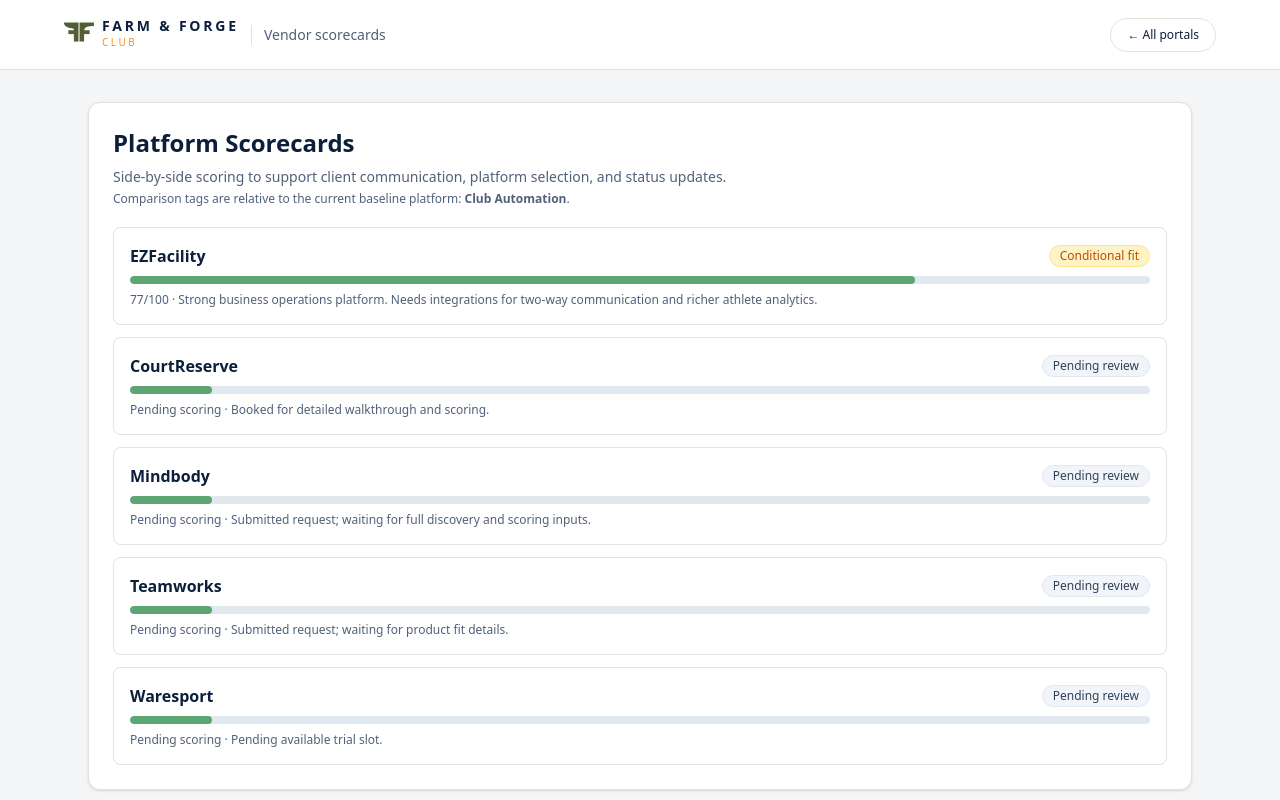
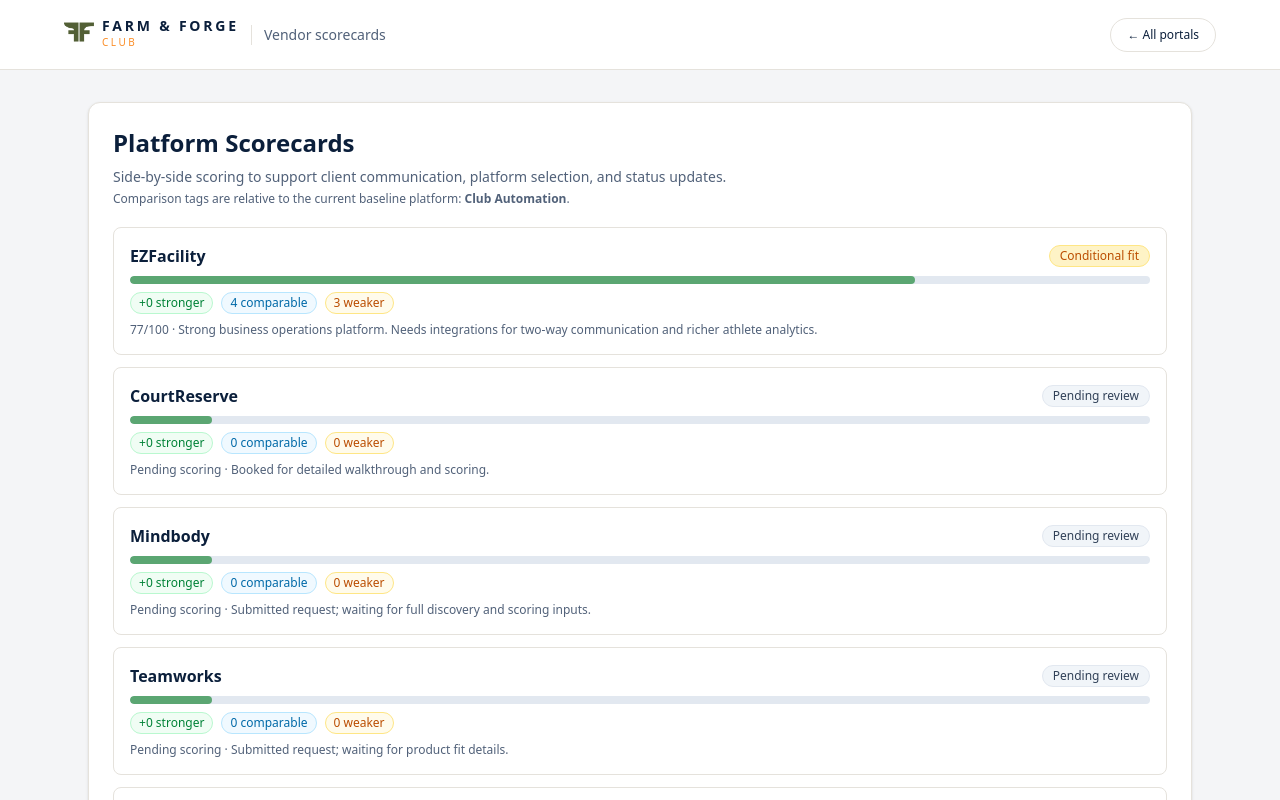
Before and after one commit to medlmichael/farm-forge-portal, a Next.js app: page /scorecards in a window 1280 px wide. Shown: the top 800 px of the page. Built offline with nearby package versions, Linux system fonts and the light colour scheme.

Commit message:
Add net vs Club Automation summary chips to scorecard chart

```diff
--- a/src/app/scorecards/page.tsx
+++ b/src/app/scorecards/page.tsx
@@ -57,6 +57,10 @@
           <div className="mt-5 space-y-3">
             {ranked.map((vendor) => {
               const width = vendor.outOf100 ?? 8;
+              const stronger = vendor.rows.filter((row) => row.vsClubAutomation === "stronger").length;
+              const comparable = vendor.rows.filter((row) => row.vsClubAutomation === "comparable").length;
+              const weaker = vendor.rows.filter((row) => row.vsClubAutomation === "weaker").length;
+
               return (
                 <div key={vendor.key} className="rounded-lg border border-[var(--ff-border)] p-4">
                   <div className="mb-2 flex items-center justify-between gap-3">
@@ -67,6 +71,11 @@
                   </div>
                   <div className="h-2 overflow-hidden rounded-full bg-slate-200">
                     <div className="h-full rounded-full bg-[var(--ff-green)]" style={{ width: `${width}%` }} />
+                  </div>
+                  <div className="mt-2 flex flex-wrap items-center gap-2 text-xs">
+                    <span className="rounded-full border border-green-200 bg-green-50 px-2 py-0.5 text-green-700">+{stronger} stronger</span>
+                    <span className="rounded-full border border-sky-200 bg-sky-50 px-2 py-0.5 text-sky-700">{comparable} comparable</span>
+                    <span className="rounded-full border border-amber-200 bg-amber-50 px-2 py-0.5 text-amber-700">{weaker} weaker</span>
                   </div>
                   <p className="mt-2 text-xs text-[var(--ff-cool-gray)]">
                     {vendor.outOf100 != null ? `${vendor.outOf100}/100` : "Pending scoring"} · {vendor.summary}
```
